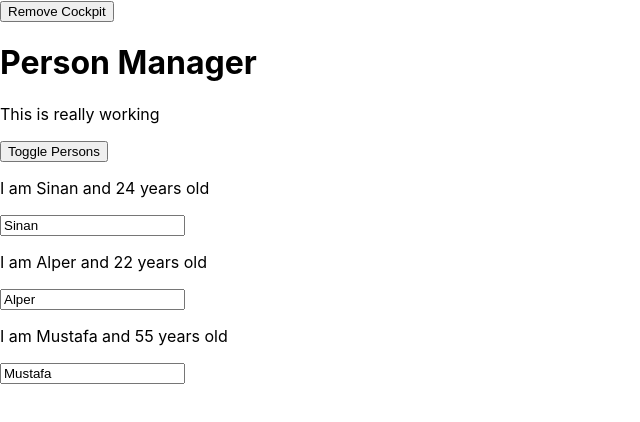
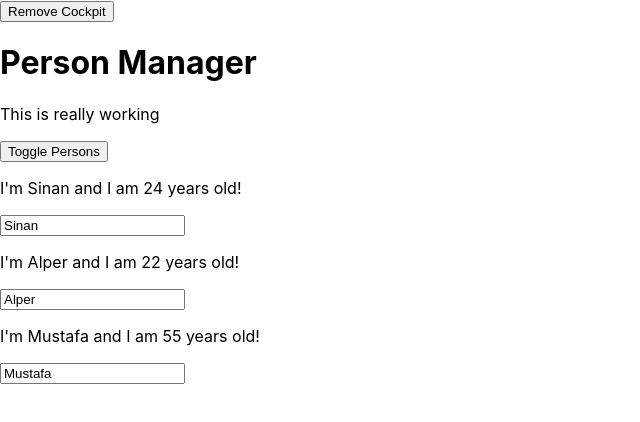
Before and after one commit to alisinancoban/react-bootcamp, a React app: page / in a window 1280 px wide. Both pictures are taken after a click on the button "Toggle Persons". Shown: the top 422 px of the page, without its empty margins (0-640 px from the left). Built offline with nearby package versions, Linux system fonts and the light colour scheme.

Commit message:
rendering adjacent JSX elements

```diff
--- /dev/null
+++ b/src/Auxiliary/Auxiliary.js
@@ -0,0 +1,5 @@
+import React from 'react';
+
+const auxiliary = props => props.children;
+
+export default auxiliary;
--- a/src/components/Persons/Person/Person.js
+++ b/src/components/Persons/Person/Person.js
@@ -1,30 +1,25 @@
-import React, {Component} from 'react';
+import React, { Component } from 'react';
+import Auxiliary from '../../../Auxiliary/Auxiliary';
 import styles from './Person.css';
 
-class Person extends Component{
-    render(){
-        console.log("Person.js render");
-        const random = Math.random();
-        if(random > 0.95){
-            throw new Error("Something went wrong");
-        }
-
+class Person extends Component {
+    render() {
+      console.log('[Person.js] rendering...');
       return (
-            <div className={styles.Person}>
+        <Auxiliary>
           <p onClick={this.props.click}>
-                    I am {this.props.name} and {this.props.age} years old
+            I'm {this.props.name} and I am {this.props.age} years old!
           </p>
-                <p>{this.props.children}</p>
+          <p key="i2">{this.props.children}</p>
           <input
+            key="i3"
             type="text"
             onChange={this.props.changed}
             value={this.props.name}
           />
-            </div>
+        </Auxiliary>
       );
     }
-
-
   }
 
   export default Person;
--- a/src/containers/App.js
+++ b/src/containers/App.js
@@ -18,24 +18,6 @@ class App extends Component {
     otherState: "some other value",
     showPersons: false,
     showCockpit: true
-  }
-
-  componentDidMount(){
-    console.log("App.js componentDidMount");
-  }
-
-  shouldComponentUpdate(nextProps, nextState){
-    console.log("App.js shouldComponentUpdate");
-    return true;
-  }
-
-  componentDidUpdate(){
-    console.log("App.js componentDidUpdate");
-  }
-
-  static getDerivedStateFromProps(props, state){
-    console.log("App.js getDerivedStateFromProps", props);
-    return state;
   }
 
   nameChangedHandler = (event, id) => {
```
Lines whose indentation alone changed are shown as unchanged.
